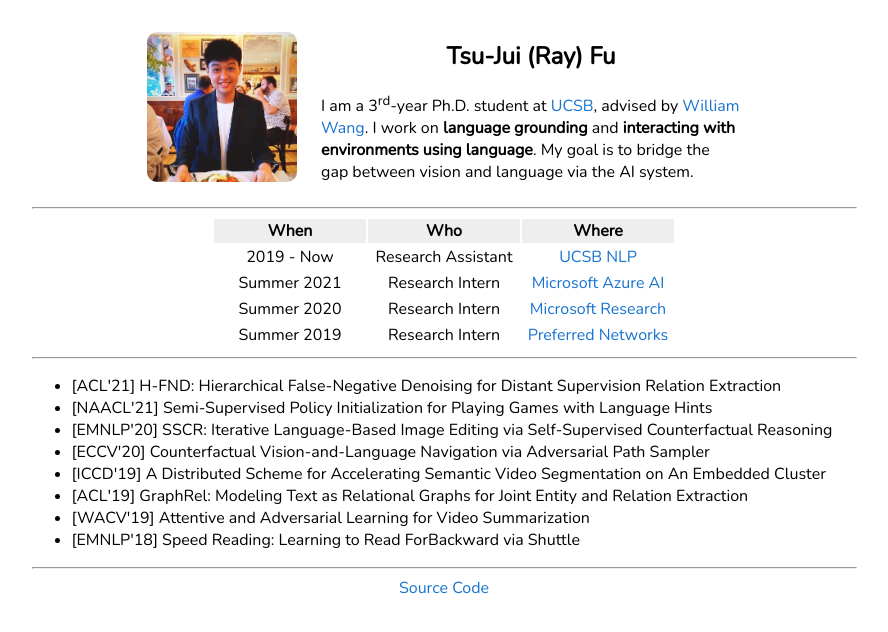
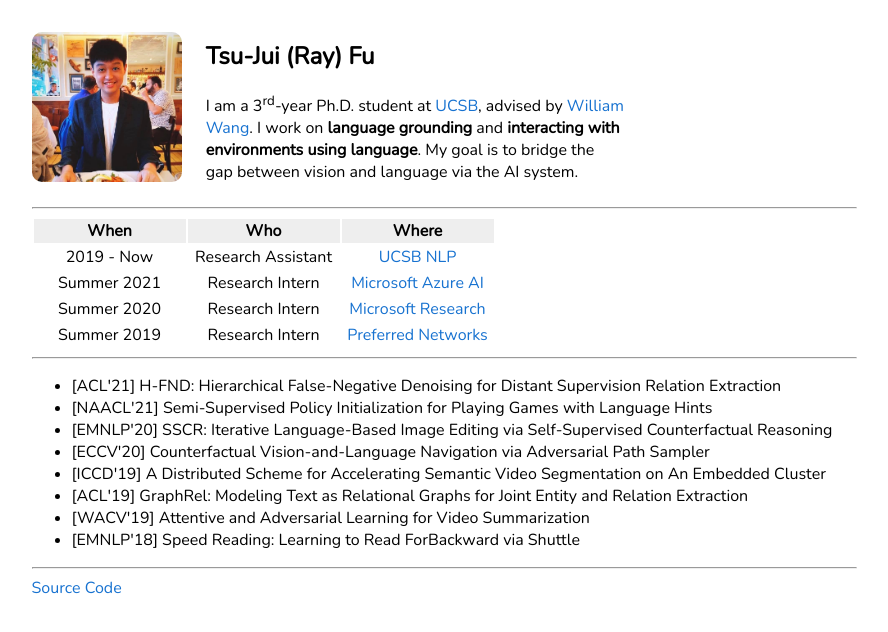
Before and after one commit to f21cs291a-tsujufu/f21cs291a-tsujufu.github.io, a plain HTML site: page index.html in a window 1280 px wide. Shown: the whole page, without its empty margins (196-1084 px from the left). Drawn offline with nearby package versions, Linux system fonts and the light colour scheme.

Commit message:
Update index.html

```diff
--- a/index.html
+++ b/index.html
@@ -5,17 +5,14 @@
     <link rel="stylesheet" href="style.css">
 </head>
 <body>
-    <center>
     <div>
         <img src="./profile.jpg" alt="Tsu-Jui Fu" />
     </div>
     <div class="bio">
-            <center><h2>Tsu-Jui (Ray) Fu</h2></center>
+        <h2>Tsu-Jui (Ray) Fu</h2>
         <p>I am a 3<sup>rd</sup>-year Ph.D. student at <a href="https://www.cs.ucsb.edu" target="_blank">UCSB</a>, advised by <a href="https://sites.cs.ucsb.edu/~william" target="_blank">William Wang</a>. I work on <b>language grounding</b> and <b>interacting with environments using language</b>. My goal is to bridge the gap between vision and language via the AI system.</p>
     </div>
-    </center>
     <hr />
-    <center>
     <table>
         <tr>
             <th>When</th>
@@ -43,7 +40,6 @@
             <td><a href="https://www.preferred-networks.jp/en" target="_blank">Preferred Networks</a></td>
         </tr>
     </table>
-    </center>
     <hr />
     <ul>
         <li>[ACL'21] H-FND: Hierarchical False-Negative Denoising for Distant Supervision Relation Extraction</li>
@@ -56,7 +52,7 @@
         <li>[EMNLP'18] Speed Reading: Learning to Read ForBackward via Shuttle</li>
     </ul>
     <hr />
-    <center><a href="https://github.com/f21cs291a-tsujufu/f21cs291a-tsujufu.github.io" target="_blank">Source Code</a></center> <br />
+    <a href="https://github.com/f21cs291a-tsujufu/f21cs291a-tsujufu.github.io">Source Code</a> <br />
 </body>
 
 </html>
```
Lines whose indentation alone changed are shown as unchanged.
